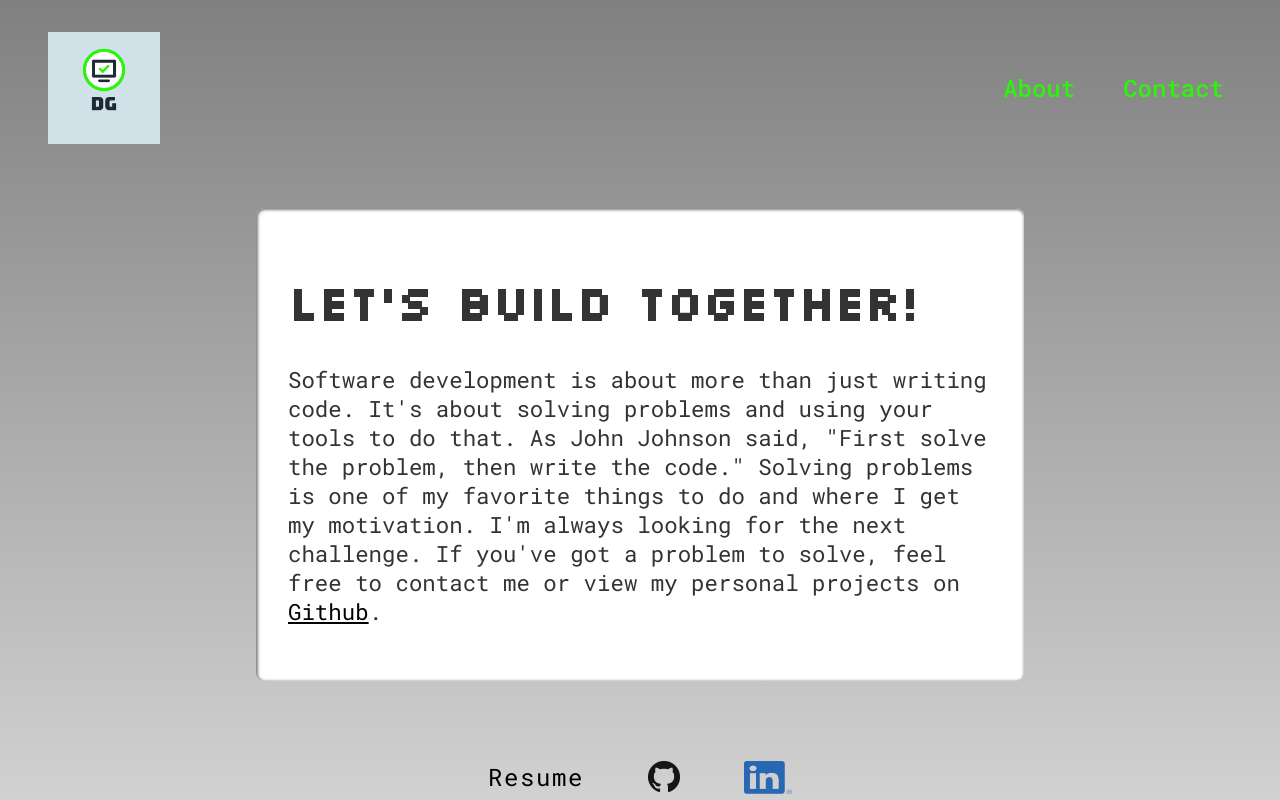
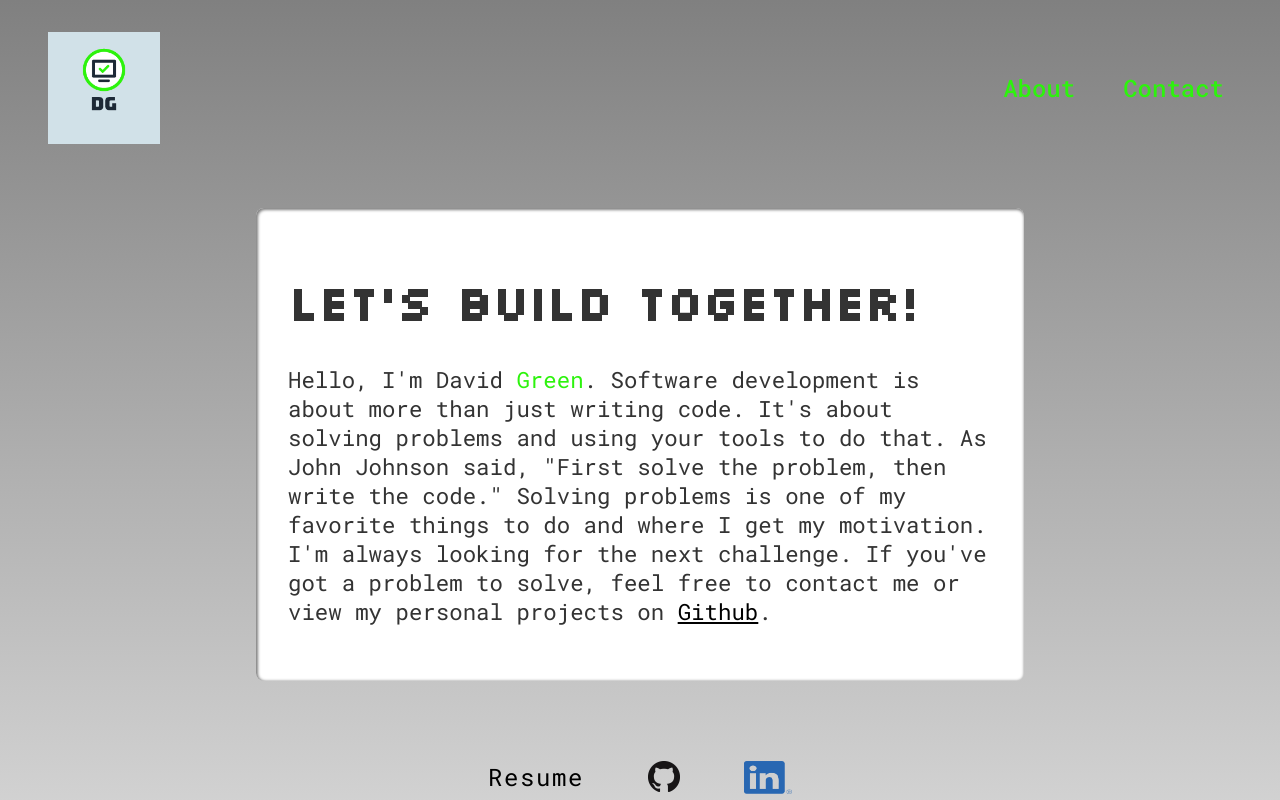
Before and after one commit to davidgreen29/portfolio-app, a React (Create React App) app: page / in a window 1280 px wide. Shown: the top 800 px of the page. Built offline with nearby package versions, Linux system fonts and the light colour scheme.

Commit message:
"main content text edit"

```diff
--- a/src/components/MainContent.js
+++ b/src/components/MainContent.js
@@ -6,8 +6,8 @@ export default function MainContent() {
 
                 <h1 className="page-headline">Let's Build Together!</h1>
 
-            <p className="home-page-para-content">
-            Software development is about more than just writing code. It's about solving problems and using your tools to
+            <p className="home-page-para-content">Hello, I'm David <span className="green">Green</span>.
+             Software development is about more than just writing code. It's about solving problems and using your tools to
             do that. As John Johnson said, "First solve the problem, then write the code." Solving problems is one of my
             favorite things to do and where I get my motivation. I'm always looking for the next challenge. If you've got a problem to solve,
              feel free to contact me or view my personal projects
```
